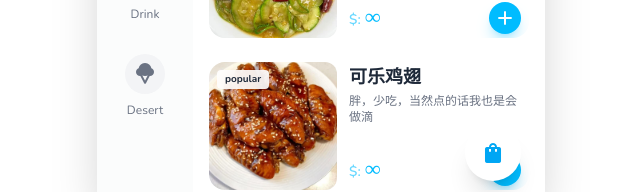
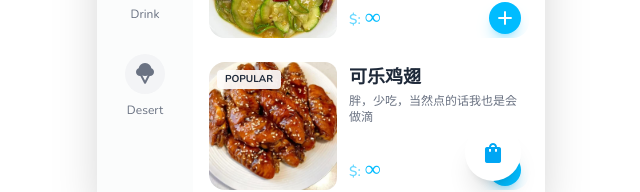
Before and after one commit to Chidunxiang/TT_menu, a Next.js app: page / in a window 1280 px wide. Shown: the part 595-787 px from the top of the page, without its empty margins (319-959 px from the left). Built offline with nearby package versions, Linux system fonts and the light colour scheme.

Commit message:
Update menu, cart drawer, checkout email

```diff
--- a/data/menu.ts
+++ b/data/menu.ts
@@ -57,7 +57,7 @@ export const MENU: MenuItem[] = [
     price: Infinity,
     imageUrl:
       "可乐鸡翅.jpg",
-    badge: "popular",
+    badge: "POPULAR",
   },
   {
     id: "lajiaochaorou",
```
